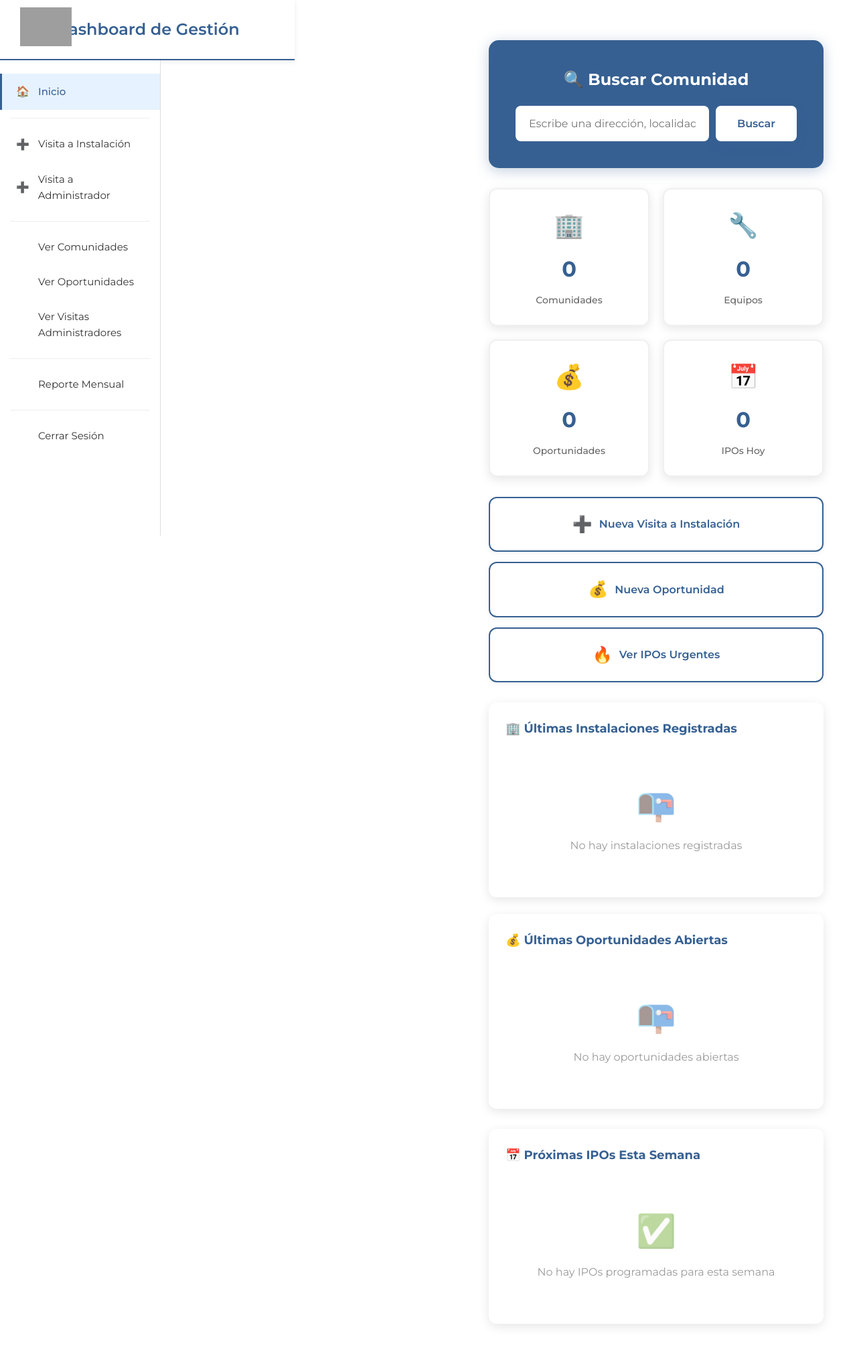
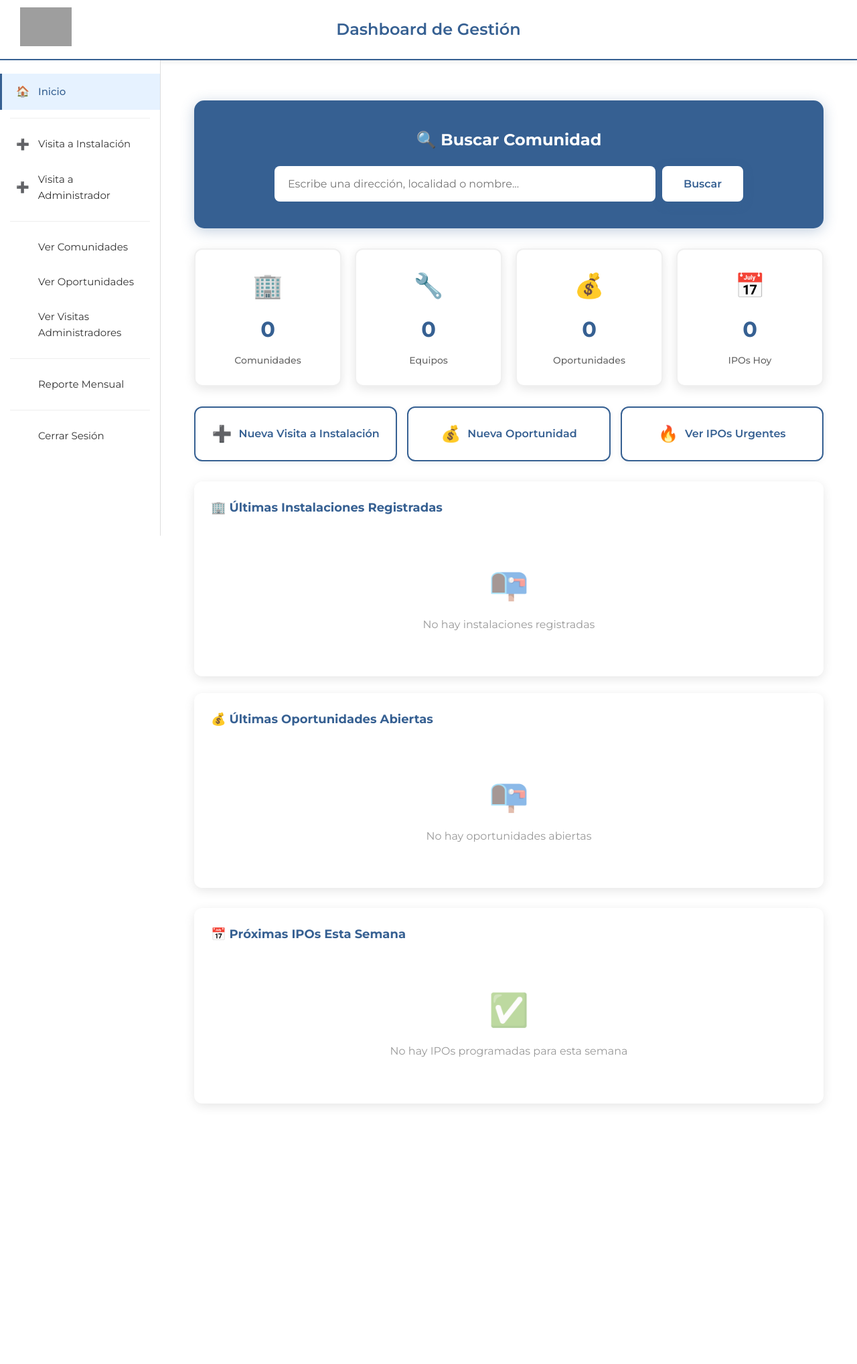
Before and after one commit to mstmarc/ascensoralert_, a Flask app: page /home in a window 1280 px wide. Shown: the whole page at 67% size. After the commit the page ends 1652 px from the top, so only its background shows below. Run offline with Flask 3, Linux system fonts and the light colour scheme; the visitor is signed in with stand-in values (Sample User, id 1); data that the repository does not hold is empty; grey boxes are pictures that could not be loaded.

Commit message:
Update home.html

```diff
--- a/templates/home.html
+++ b/templates/home.html
@@ -12,22 +12,6 @@
             margin: 0 auto;
             padding: 20px;
             font-family: 'Montserrat', sans-serif;
-            /* Ajuste para centrar con sidebar */
-            margin-left: auto;
-            margin-right: auto;
-        }
-
-        /* Compensar el sidebar en desktop */
-        @media (min-width: 769px) {
-            body {
-                display: flex;
-                justify-content: center;
-            }
-
-            main {
-                width: 100%;
-                max-width: calc(100vw - 240px);
-            }
         }
 
         /* Buscador destacado */
```
